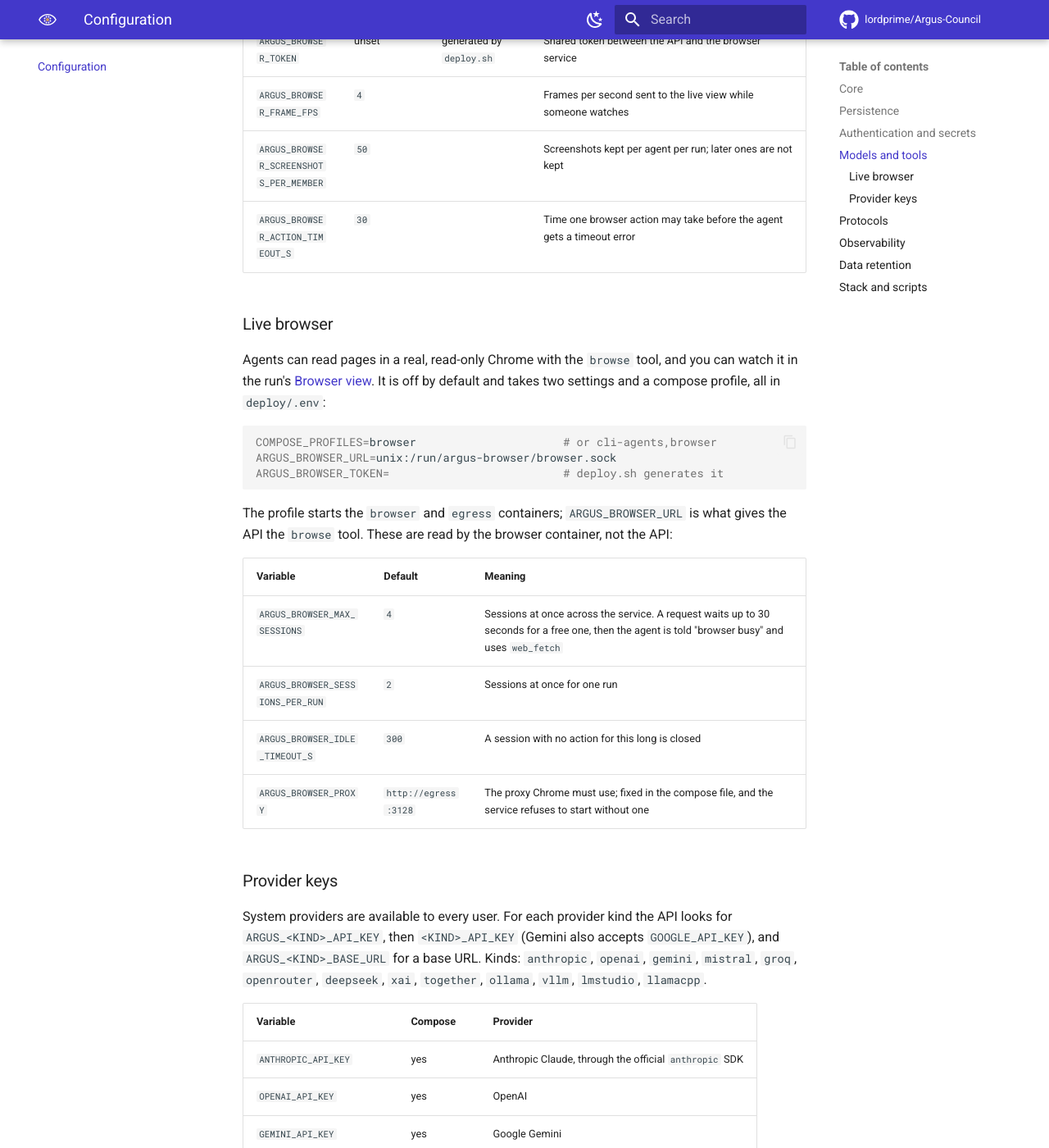
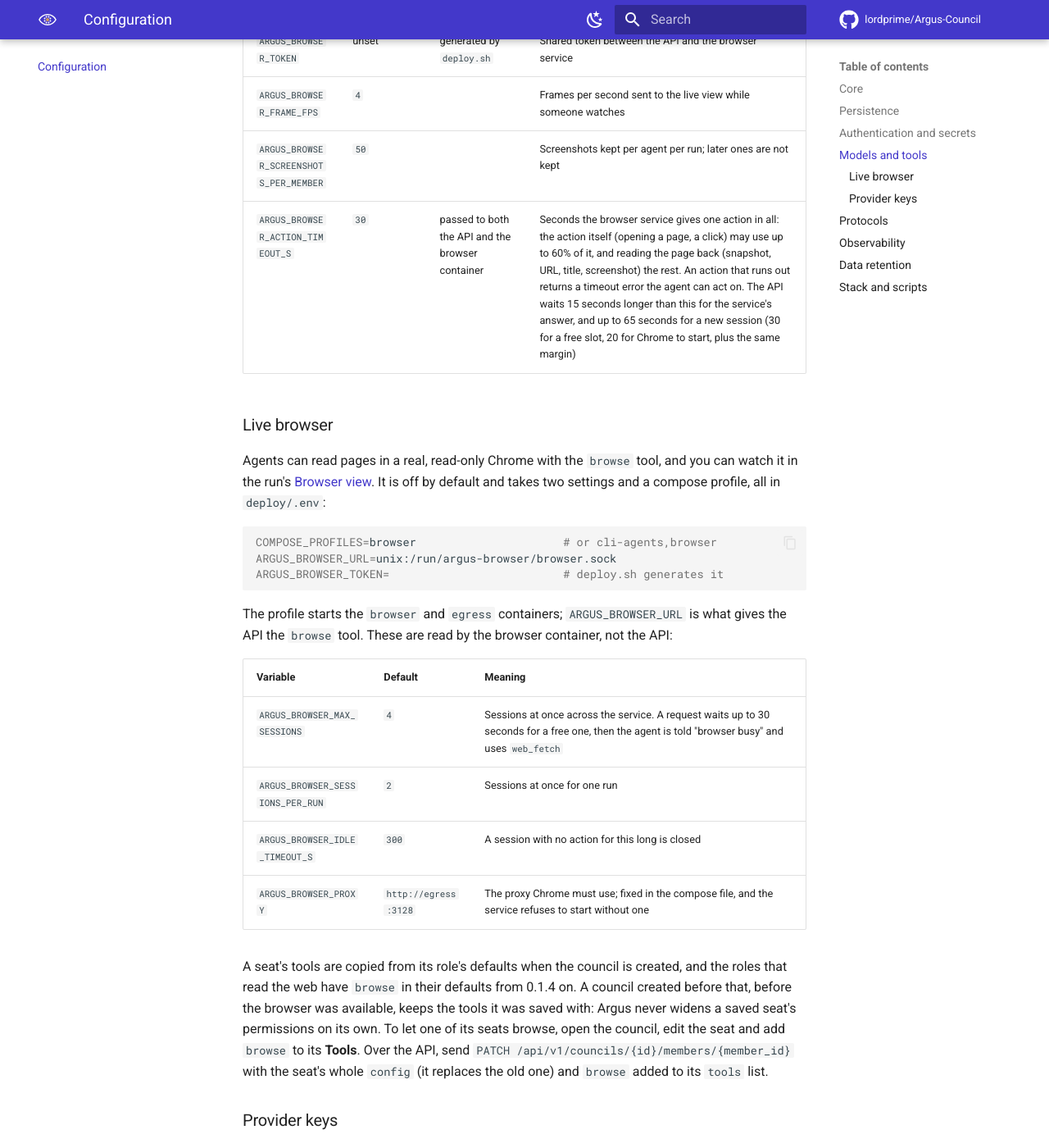
Before and after one commit to lordprime/Argus-Council, an MkDocs documentation site: the page built from docs/configuration.md, in a window 1280 px wide and 1400 px high, scrolled down 4576 px. Shown: the whole window at 82% size. Built offline with MkDocs 1.6.1 and Material for MkDocs 9.7.7, drawn with Linux system fonts in a browser that asks for light colours; comment, search, counter and statistics services are not loaded.

Commit message:
Docs: browse on councils created before 0.1.4, what the browser action timeout covers

```diff
--- a/docs/configuration.md
+++ b/docs/configuration.md
@@ -75,7 +75,7 @@ those are. To set any other variable in the stack, add it to the `api` service's
 | `ARGUS_BROWSER_TOKEN` | unset | generated by `deploy.sh` | Shared token between the API and the browser service |
 | `ARGUS_BROWSER_FRAME_FPS` | `4` | | Frames per second sent to the live view while someone watches |
 | `ARGUS_BROWSER_SCREENSHOTS_PER_MEMBER` | `50` | | Screenshots kept per agent per run; later ones are not kept |
-| `ARGUS_BROWSER_ACTION_TIMEOUT_S` | `30` | | Time one browser action may take before the agent gets a timeout error |
+| `ARGUS_BROWSER_ACTION_TIMEOUT_S` | `30` | passed to both the API and the browser container | Seconds the browser service gives one action in all: the action itself (opening a page, a click) may use up to 60% of it, and reading the page back (snapshot, URL, title, screenshot) the rest. An action that runs out returns a timeout error the agent can act on. The API waits 15 seconds longer than this for the service's answer, and up to 65 seconds for a new session (30 for a free slot, 20 for Chrome to start, plus the same margin) |
 
 ### Live browser
 
@@ -98,6 +98,13 @@ API the `browse` tool. These are read by the browser container, not the API:
 | `ARGUS_BROWSER_SESSIONS_PER_RUN` | `2` | Sessions at once for one run |
 | `ARGUS_BROWSER_IDLE_TIMEOUT_S` | `300` | A session with no action for this long is closed |
 | `ARGUS_BROWSER_PROXY` | `http://egress:3128` | The proxy Chrome must use; fixed in the compose file, and the service refuses to start without one |
+
+A seat's tools are copied from its role's defaults when the council is created, and the roles that
+read the web have `browse` in their defaults from 0.1.4 on. A council created before that, before
+the browser was available, keeps the tools it was saved with: Argus never widens a saved seat's
+permissions on its own. To let one of its seats browse, open the council, edit the seat and add
+`browse` to its **Tools**. Over the API, send `PATCH /api/v1/councils/{id}/members/{member_id}`
+with the seat's whole `config` (it replaces the old one) and `browse` added to its `tools` list.
 
 ### Provider keys
 
```
Also changed, not shown: CHANGELOG.md (+3 -1 lines).
